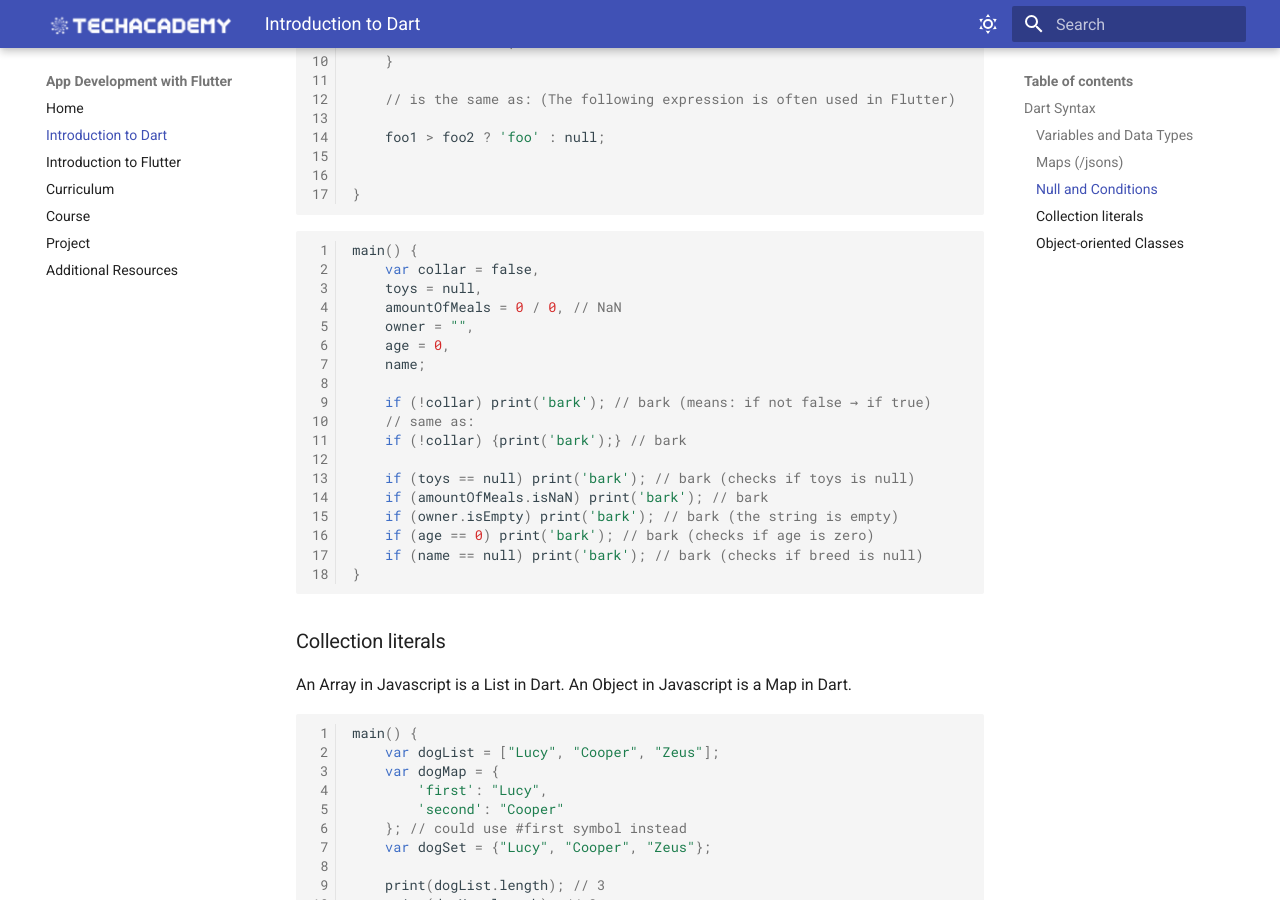
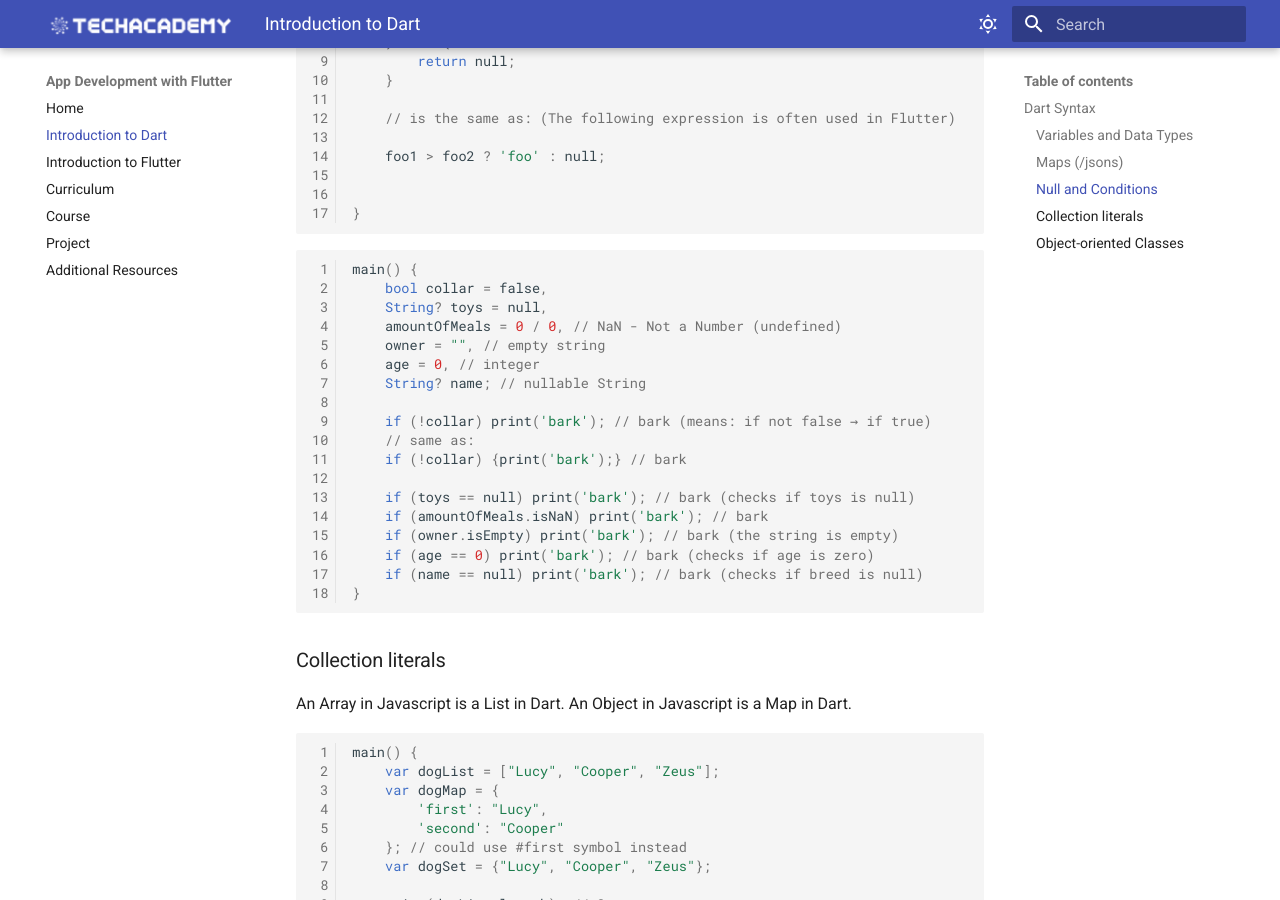
Before and after one commit to tech-academy-ev/app_development, an MkDocs documentation site: the page built from docs/dart.md, in a window 1280 px wide and 900 px high, scrolled down 2534 px. Built offline with MkDocs 1.6.1 and Material for MkDocs 9.7.7, drawn with Linux system fonts in a browser that asks for light colours.

Commit message:
Update dart.md

````diff
--- a/docs/dart.md
+++ b/docs/dart.md
@@ -20,6 +20,7 @@ You do not need to know dart in detail to build a flutter app. Actually, you can
 main() {
     // Variables
     var dog1 = "Max"; // this is a variable (which can be assigned to values of different data types)
+    bool isDog = true;
     dynamic dog1 = "Max"; // this is a variable (which can be assigned to values of different data types - and reassigned with values of different data types)
     String dog1 = "Max"; // declare a string --> try to always declare the type of your variable
     int dogAge = 12; // integer
@@ -105,12 +106,12 @@ main() {
 
 ``` dart linenums="1"
 main() {
-    var collar = false,
-    toys = null,
-    amountOfMeals = 0 / 0, // NaN
-    owner = "",
-    age = 0,
-    name;
+    bool collar = false,
+    String? toys = null,
+    amountOfMeals = 0 / 0, // NaN - Not a Number (undefined)
+    owner = "", // empty string
+    age = 0, // integer
+    String? name; // nullable String
 
     if (!collar) print('bark'); // bark (means: if not false → if true)
     // same as:
````
